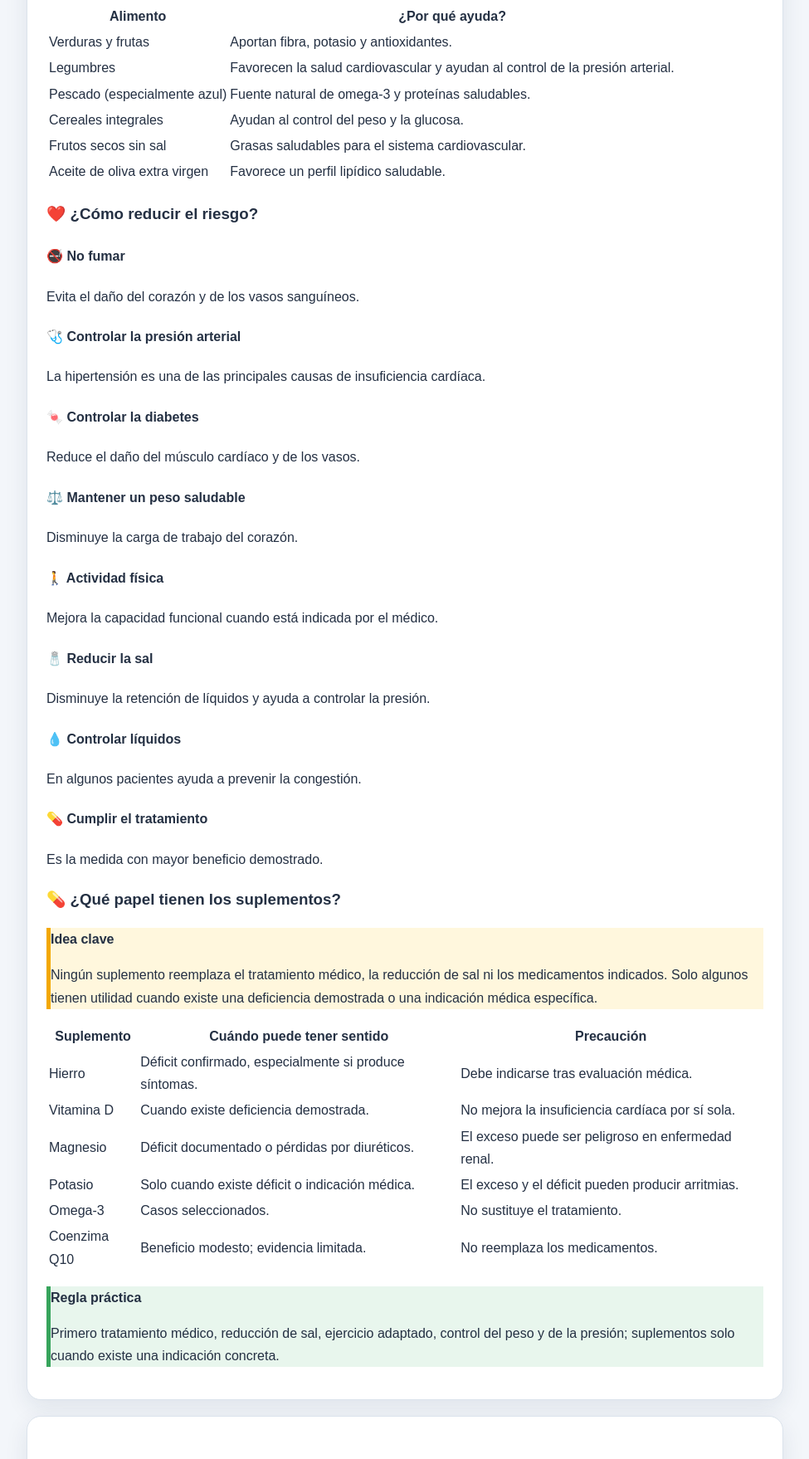
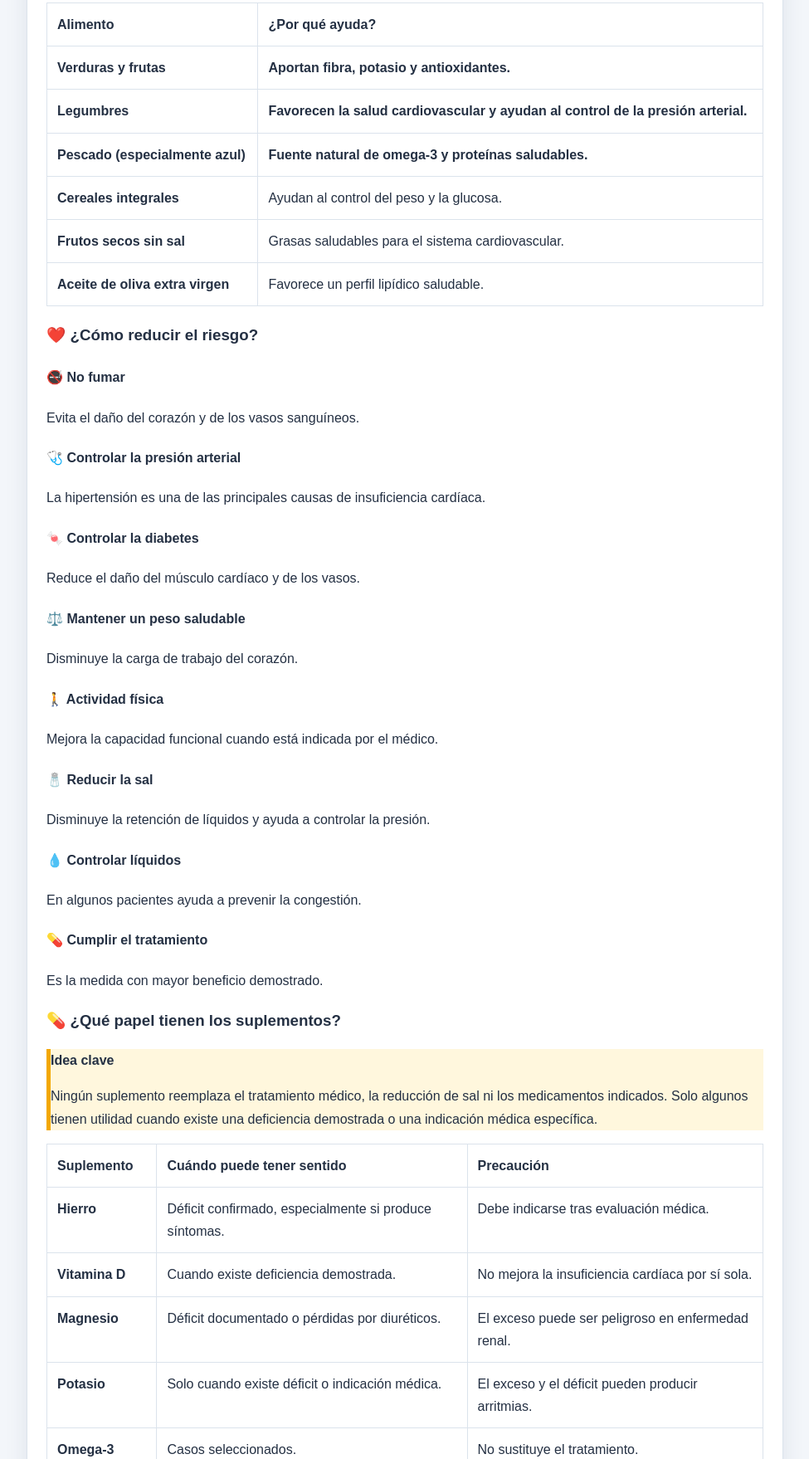
Before and after one commit to chinchoncarrasco-cpu/Anatomia, a plain HTML site: page insuficiencia-cardiaca.html in a window 1280 px wide. Shown: the part 4980-6738 px from the top of the page at 83% size, without its empty margins (302-1277 px from the left). Drawn offline with Linux system fonts and the light colour scheme.

Commit message:
Add files via upload

```diff
--- a/insuficiencia-cardiaca.html
+++ b/insuficiencia-cardiaca.html
@@ -184,15 +184,15 @@
 <p>La insuficiencia cardíaca aparece cuando el corazón ya no logra bombear o llenarse de forma eficiente. Las medidas preventivas buscan conservar la función del músculo cardíaco, reducir la retención de líquidos y disminuir la carga de trabajo del corazón.</p>
 
 <h3>🥗 Alimentos recomendados</h3>
-<table>
-<thead><tr><th>Alimento</th><th>¿Por qué ayuda?</th></tr></thead>
+<table style="width:100%;border-collapse:collapse;min-width:760px">
+<thead><tr><th style="padding:12px;border:1px solid var(--border);text-align:left">Alimento</th><th style="padding:12px;border:1px solid var(--border);text-align:left">¿Por qué ayuda?</th></tr></thead>
 <tbody>
-<tr><td>Verduras y frutas</td><td>Aportan fibra, potasio y antioxidantes.</td></tr>
-<tr><td>Legumbres</td><td>Favorecen la salud cardiovascular y ayudan al control de la presión arterial.</td></tr>
-<tr><td>Pescado (especialmente azul)</td><td>Fuente natural de omega‑3 y proteínas saludables.</td></tr>
-<tr><td>Cereales integrales</td><td>Ayudan al control del peso y la glucosa.</td></tr>
-<tr><td>Frutos secos sin sal</td><td>Grasas saludables para el sistema cardiovascular.</td></tr>
-<tr><td>Aceite de oliva extra virgen</td><td>Favorece un perfil lipídico saludable.</td></tr>
+<tr><td style="padding:12px;border:1px solid var(--border);vertical-align:top"><strong>Verduras y frutas</strong></td><td style="padding:12px;border:1px solid var(--border);vertical-align:top"><strong>Aportan fibra, potasio y antioxidantes.</strong></td></tr>
+<tr><td style="padding:12px;border:1px solid var(--border);vertical-align:top"><strong>Legumbres</strong></td><td style="padding:12px;border:1px solid var(--border);vertical-align:top"><strong>Favorecen la salud cardiovascular y ayudan al control de la presión arterial.</strong></td></tr>
+<tr><td style="padding:12px;border:1px solid var(--border);vertical-align:top"><strong>Pescado (especialmente azul)</strong></td><td style="padding:12px;border:1px solid var(--border);vertical-align:top"><strong>Fuente natural de omega‑3 y proteínas saludables.</strong></td></tr>
+<tr><td style="padding:12px;border:1px solid var(--border);vertical-align:top"><strong>Cereales integrales</strong></td><td style="padding:12px;border:1px solid var(--border);vertical-align:top">Ayudan al control del peso y la glucosa.</td></tr>
+<tr><td style="padding:12px;border:1px solid var(--border);vertical-align:top"><strong>Frutos secos sin sal</strong></td><td style="padding:12px;border:1px solid var(--border);vertical-align:top">Grasas saludables para el sistema cardiovascular.</td></tr>
+<tr><td style="padding:12px;border:1px solid var(--border);vertical-align:top"><strong>Aceite de oliva extra virgen</strong></td><td style="padding:12px;border:1px solid var(--border);vertical-align:top">Favorece un perfil lipídico saludable.</td></tr>
 </tbody>
 </table>
 
@@ -214,15 +214,15 @@
 <p>Ningún suplemento reemplaza el tratamiento médico, la reducción de sal ni los medicamentos indicados. Solo algunos tienen utilidad cuando existe una deficiencia demostrada o una indicación médica específica.</p>
 </div>
 
-<table>
-<thead><tr><th>Suplemento</th><th>Cuándo puede tener sentido</th><th>Precaución</th></tr></thead>
+<table style="width:100%;border-collapse:collapse;min-width:760px">
+<thead><tr><th style="padding:12px;border:1px solid var(--border);text-align:left">Suplemento</th><th style="padding:12px;border:1px solid var(--border);text-align:left">Cuándo puede tener sentido</th><th style="padding:12px;border:1px solid var(--border);text-align:left">Precaución</th></tr></thead>
 <tbody>
-<tr><td>Hierro</td><td>Déficit confirmado, especialmente si produce síntomas.</td><td>Debe indicarse tras evaluación médica.</td></tr>
-<tr><td>Vitamina D</td><td>Cuando existe deficiencia demostrada.</td><td>No mejora la insuficiencia cardíaca por sí sola.</td></tr>
-<tr><td>Magnesio</td><td>Déficit documentado o pérdidas por diuréticos.</td><td>El exceso puede ser peligroso en enfermedad renal.</td></tr>
-<tr><td>Potasio</td><td>Solo cuando existe déficit o indicación médica.</td><td>El exceso y el déficit pueden producir arritmias.</td></tr>
-<tr><td>Omega‑3</td><td>Casos seleccionados.</td><td>No sustituye el tratamiento.</td></tr>
-<tr><td>Coenzima Q10</td><td>Beneficio modesto; evidencia limitada.</td><td>No reemplaza los medicamentos.</td></tr>
+<tr><td style="padding:12px;border:1px solid var(--border);vertical-align:top"><strong>Hierro</strong></td><td style="padding:12px;border:1px solid var(--border);vertical-align:top">Déficit confirmado, especialmente si produce síntomas.</td><td style="padding:12px;border:1px solid var(--border);vertical-align:top">Debe indicarse tras evaluación médica.</td></tr>
+<tr><td style="padding:12px;border:1px solid var(--border);vertical-align:top"><strong>Vitamina D</strong></td><td style="padding:12px;border:1px solid var(--border);vertical-align:top">Cuando existe deficiencia demostrada.</td><td style="padding:12px;border:1px solid var(--border);vertical-align:top">No mejora la insuficiencia cardíaca por sí sola.</td></tr>
+<tr><td style="padding:12px;border:1px solid var(--border);vertical-align:top"><strong>Magnesio</strong></td><td style="padding:12px;border:1px solid var(--border);vertical-align:top">Déficit documentado o pérdidas por diuréticos.</td><td style="padding:12px;border:1px solid var(--border);vertical-align:top">El exceso puede ser peligroso en enfermedad renal.</td></tr>
+<tr><td style="padding:12px;border:1px solid var(--border);vertical-align:top"><strong>Potasio</strong></td><td style="padding:12px;border:1px solid var(--border);vertical-align:top">Solo cuando existe déficit o indicación médica.</td><td style="padding:12px;border:1px solid var(--border);vertical-align:top">El exceso y el déficit pueden producir arritmias.</td></tr>
+<tr><td style="padding:12px;border:1px solid var(--border);vertical-align:top"><strong>Omega‑3</strong></td><td style="padding:12px;border:1px solid var(--border);vertical-align:top">Casos seleccionados.</td><td style="padding:12px;border:1px solid var(--border);vertical-align:top">No sustituye el tratamiento.</td></tr>
+<tr><td style="padding:12px;border:1px solid var(--border);vertical-align:top"><strong>Coenzima Q10</strong></td><td style="padding:12px;border:1px solid var(--border);vertical-align:top">Beneficio modesto; evidencia limitada.</td><td style="padding:12px;border:1px solid var(--border);vertical-align:top">No reemplaza los medicamentos.</td></tr>
 </tbody>
 </table>
 
```
